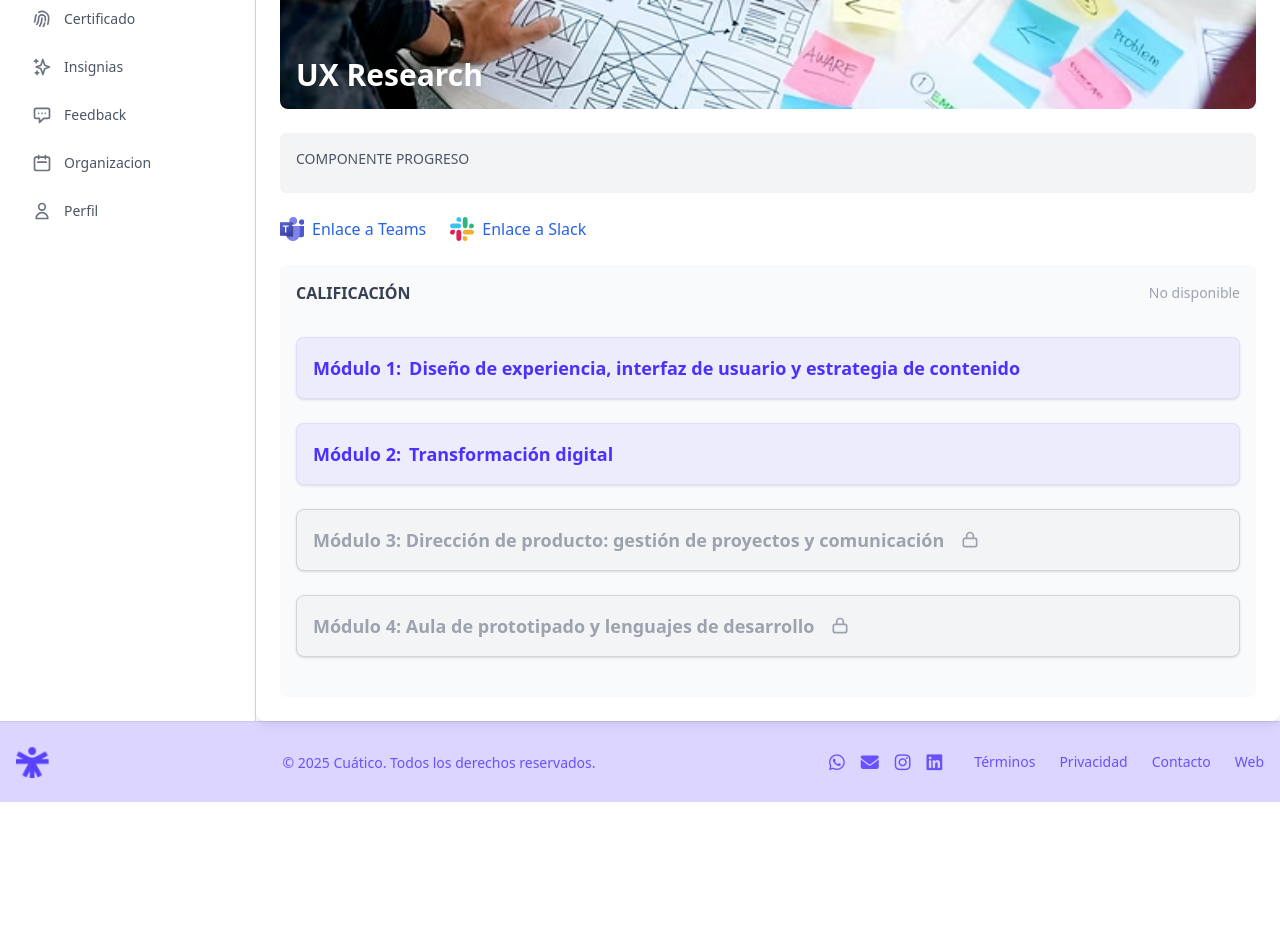
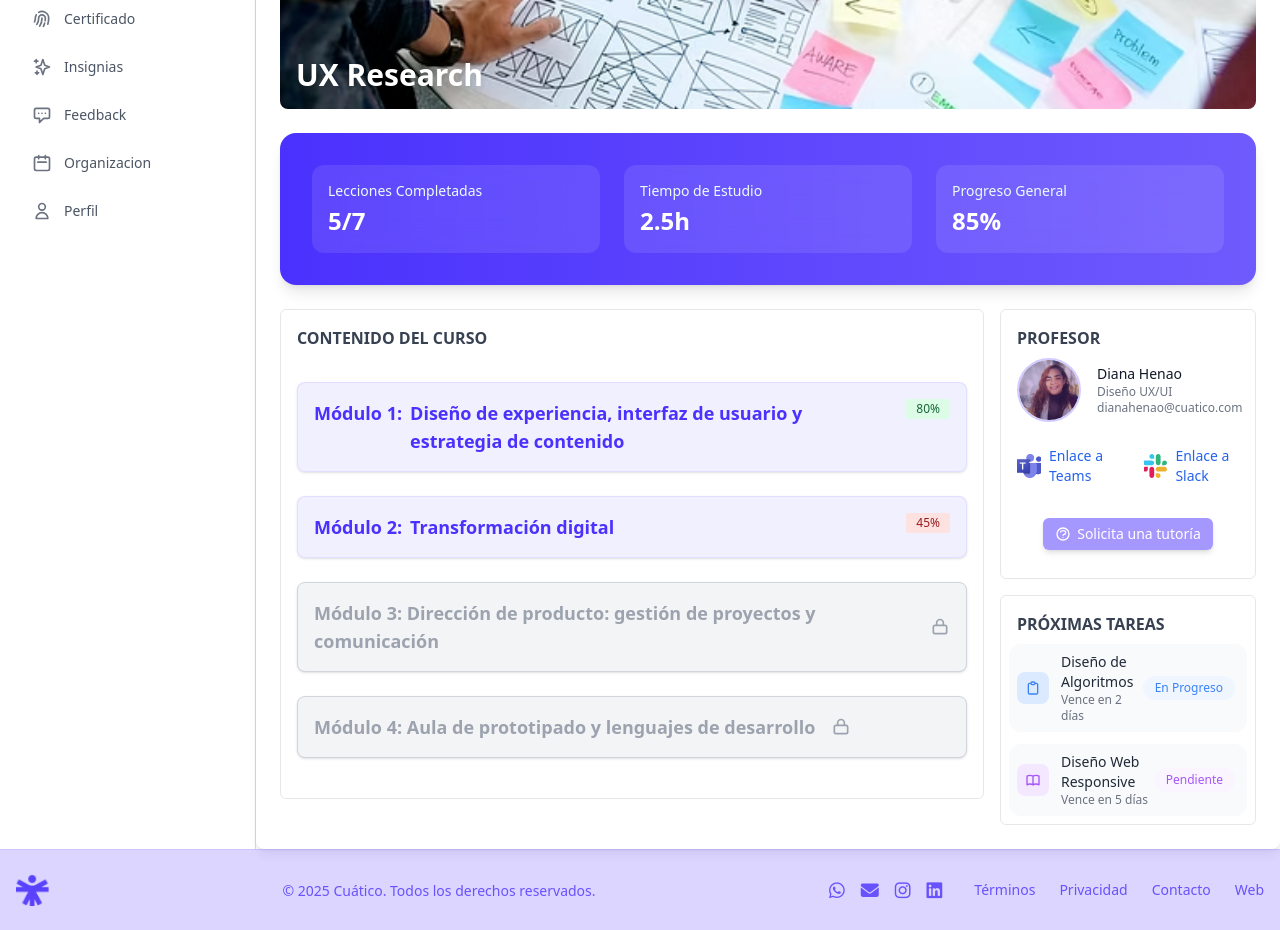
Before and after one commit to elurg/cuatico-dev, an Angular app in the folder cuatico-frontend/: page /cursos/1 in a window 1280 px wide. Shown: the part 220-1150 px from the top of the page. Before the commit the page ends 1022 px from the top, so only its background shows below. Built offline with nearby package versions, Linux system fonts and the light colour scheme.

Commit message:
Pantalla dentro de un curso mejorada

```diff
--- a/cuatico-frontend/src/app/components/course-id/course-id.html
+++ b/cuatico-frontend/src/app/components/course-id/course-id.html
@@ -13,39 +13,29 @@
       </h2>
     </div>
 
-    <div class="bg-gray-100 p-4 rounded-md">
-      <p class="text-gray-600 text-sm font-medium mb-2">COMPONENTE PROGRESO</p>
+    <div
+      class="mb-8 bg-gradient-to-r from-primario to-primario/80 rounded-2xl p-8 text-white shadow-lg relative overflow-hidden grid grid-cols-1 md:grid-cols-3 gap-6 mt-6"
+    >
+      <div class="bg-white/10 backdrop-blur-lg rounded-xl p-4">
+        <p class="text-emerald-50 text-sm">Lecciones Completadas</p>
+        <p class="text-2xl font-bold mt-1">5/7</p>
+      </div>
+      <div class="bg-white/10 backdrop-blur-lg rounded-xl p-4">
+        <p class="text-emerald-50 text-sm">Tiempo de Estudio</p>
+        <p class="text-2xl font-bold mt-1">2.5h</p>
+      </div>
+      <div class="bg-white/10 backdrop-blur-lg rounded-xl p-4">
+        <p class="text-emerald-50 text-sm">Progreso General</p>
+        <p class="text-2xl font-bold mt-1">85%</p>
+      </div>
     </div>
 
-    <div class="flex gap-6">
-      <a
-        href="#"
-        class="flex items-center gap-2 text-blue-600 font-medium hover:underline hover:text-blue-800 transition"
-      >
-        <img
-        src="./assets/teams.png"
-        alt="Icono de Teams"
-        class="w-6 h-6 object-cover"
-      />
-        Enlace a Teams
-      </a>
-      <a
-        href="#"
-        class="flex items-center gap-2 text-blue-600 font-medium hover:underline hover:text-blue-800 transition"
-      >
-        <img
-        src="./assets/slack.svg"
-        alt="Icono de Slack"
-        class="w-6 h-6 object-cover"
-      />
-        Enlace a Slack
-      </a>
-    </div>
-
-    <div class="bg-gray-50 p-4 rounded-md">
+    <div class="flex gap-4 items-start">
+      <div class="bg-white border border-gray-200 rounded-md p-4 flex-1">
         <div class="flex justify-between items-center mb-2">
-        <p class="text-gray-700 text-base font-semibold">CALIFICACIÓN</p>
-        <span class="text-gray-400 text-sm font-medium">No disponible</span>
+          <p class="text-gray-700 text-base font-semibold">
+            CONTENIDO DEL CURSO
+          </p>
         </div>
 
         <app-module
@@ -53,12 +43,14 @@
           titulo="Diseño de experiencia, interfaz de usuario y estrategia de contenido"
           [numero]="1"
           estado="habilitado"
+          [nota]="80"
         ></app-module>
         <app-module
           class="m-2"
           titulo="Transformación digital"
           [numero]="2"
           estado="habilitado"
+          [nota]="45"
         ></app-module>
         <app-module
           class="m-2"
@@ -73,5 +65,145 @@
           estado="deshabilitado"
         ></app-module>
       </div>
+
+      <div class="w-full sm:w-64 flex flex-col gap-4">
+        <!-- Bloque de información del profesor -->
+        <div class="bg-white border border-gray-200 rounded-md p-4 w-64">
+          <p class="text-gray-700 text-base font-semibold mb-2">PROFESOR</p>
+          <div class="flex items-center gap-4">
+            <img
+              src="./assets/Diana.png"
+              alt="Foto del profesor"
+              class="w-12 sm:w-16 h-12 sm:h-16 rounded-full border-2 border-secundario mb-4 sm:mb-0"
+            />
+            <div>
+              <p class="text-sm font-medium text-gray-900">Diana Henao</p>
+              <p class="text-xs text-gray-500">Diseño UX/UI</p>
+              <p class="text-xs text-gray-500">dianahenao&#64;cuatico.com</p>
             </div>
           </div>
+          <div class="flex gap-6 mt-6">
+            <a
+              href="#"
+              class="flex items-center gap-2 text-sm text-blue-600 font-medium hover:underline hover:text-blue-800 transition"
+            >
+              <img
+                src="./assets/teams.png"
+                alt="Icono de Teams"
+                class="w-6 h-6 object-cover"
+              />
+              Enlace a Teams
+            </a>
+            <a
+              href="#"
+              class="flex items-center gap-2 text-sm text-blue-600 font-medium hover:underline hover:text-blue-800 transition"
+            >
+              <img
+                src="./assets/slack.svg"
+                alt="Icono de Slack"
+                class="w-6 h-6 object-cover"
+              />
+              Enlace a Slack
+            </a>
+          </div>
+
+          <!-- Botón para solicitar tutoría -->
+          <div class="flex justify-center mt-6 sm:mt-8 mb-3">
+            <button
+              (click)="solicitarTutoria()"
+              class="bg-primario bg-opacity-50 text-white px-3 py-1.5 rounded-md shadow-md hover:bg-opacity-70 transition text-sm"
+            >
+              <span class="flex items-center gap-1.5">
+                <svg
+                  class="w-4 h-4"
+                  fill="none"
+                  stroke="currentColor"
+                  viewBox="0 0 24 24"
+                  xmlns="http://www.w3.org/2000/svg"
+                >
+                  <path
+                    stroke-linecap="round"
+                    stroke-linejoin="round"
+                    stroke-width="2"
+                    d="M8.228 9c.549-1.165 2.03-2 3.772-2 2.21 0 4 1.343 4 3 0 1.4-1.278 2.575-3.006 2.907-.542.104-.994.54-.994 1.093m0 3h.01M21 12a9 9 0 11-18 0 9 9 0 0118 0z"
+                  />
+                </svg>
+                <span class="hidden sm:inline">Solicita una tutoría</span>
+              </span>
+            </button>
+          </div>
+        </div>
+
+        <!-- Bloque tareas-->
+        <div class="bg-white border border-gray-200 rounded-md p-2 w-64">
+          <p class="text-gray-700 text-base font-semibold mb-2 ml-2 mt-2">
+            PRÓXIMAS TAREAS
+          </p>
+          <div class="space-y-3">
+            <div class="flex items-center pl-2 pr-3 py-2 bg-gray-50 rounded-xl">
+              <div
+                class="flex-shrink-0 w-8 h-8 bg-blue-100 rounded-lg flex items-center justify-center"
+              >
+                <svg
+                  class="w-4 h-4 text-blue-500"
+                  fill="none"
+                  viewBox="0 0 24 24"
+                  stroke="currentColor"
+                >
+                  <path
+                    stroke-linecap="round"
+                    stroke-linejoin="round"
+                    stroke-width="2"
+                    d="M9 5H7a2 2 0 00-2 2v12a2 2 0 002 2h10a2 2 0 002-2V7a2 2 0 00-2-2h-2M9 5a2 2 0 002 2h2a2 2 0 002-2M9 5a2 2 0 012-2h2a2 2 0 012 2"
+                  />
+                </svg>
+              </div>
+              <div class="ml-3">
+                <h3 class="text-sm font-medium text-gray-800">
+                  Diseño de Algoritmos
+                </h3>
+                <p class="text-xs text-gray-500">Vence en 2 días</p>
+              </div>
+              <span
+                class="ml-auto text-xs font-medium text-blue-500 bg-blue-50 px-3 py-1 rounded-full whitespace-nowrap"
+              >
+                En Progreso
+              </span>
+            </div>
+
+            <div class="flex items-center pl-2 pr-3 py-2 bg-gray-50 rounded-xl">
+              <div
+                class="flex-shrink-0 w-8 h-8 bg-purple-100 rounded-lg flex items-center justify-center"
+              >
+                <svg
+                  class="w-4 h-4 text-purple-500"
+                  fill="none"
+                  viewBox="0 0 24 24"
+                  stroke="currentColor"
+                >
+                  <path
+                    stroke-linecap="round"
+                    stroke-linejoin="round"
+                    stroke-width="2"
+                    d="M12 6.253v13m0-13C10.832 5.477 9.246 5 7.5 5S4.168 5.477 3 6.253v13C4.168 18.477 5.754 18 7.5 18s3.332.477 4.5 1.253m0-13C13.168 5.477 14.754 5 16.5 5c1.747 0 3.332.477 4.5 1.253v13C19.832 18.477 18.247 18 16.5 18c-1.746 0-3.332.477-4.5 1.253"
+                  />
+                </svg>
+              </div>
+              <div class="ml-3">
+                <h3 class="text-sm font-medium text-gray-800">
+                  Diseño Web Responsive
+                </h3>
+                <p class="text-xs text-gray-500">Vence en 5 días</p>
+              </div>
+              <span
+                class="ml-auto text-xs font-medium text-purple-500 bg-purple-50 px-3 py-1 rounded-full whitespace-nowrap"
+              >
+                Pendiente
+              </span>
+            </div>
+          </div>
+        </div>
+      </div>
+    </div>
+  </div>
+</div>
--- a/cuatico-frontend/src/app/components/course-id/course-id.ts
+++ b/cuatico-frontend/src/app/components/course-id/course-id.ts
@@ -7,5 +7,7 @@ import { Module } from '../../core/module/module';
   templateUrl: './course-id.html'
 })
 export class CourseId {
-
+solicitarTutoria(): void {
+    alert('¡Tutoría solicitada! Te contactaremos pronto.');
+  }
 }
--- a/cuatico-frontend/src/app/core/module/module.html
+++ b/cuatico-frontend/src/app/core/module/module.html
@@ -1,14 +1,33 @@
+<!-- Si el módulo está habilitado -->
 <button
   (click)="onClick()"
   *ngIf="estado === 'habilitado'"
-  class="w-full shadow rounded-lg p-4 border bg-secundario/30 border-secundario/50 hover:shadow-lg transition-all flex items-start gap-2"
+  class="w-full shadow rounded-lg p-4 border bg-secundario/30 border-secundario/50 hover:shadow-lg transition-all flex flex-col gap-2 items-start"
 >
-  <p class="text-lg font-bold text-primario whitespace-nowrap">
-    Módulo {{ numero }}:
-  </p>
-  <p class="text-lg text-left font-semibold text-primario flex-1">{{ titulo }}</p>
+  <div class="flex items-start gap-2 w-full">
+    <p class="text-lg font-bold text-primario whitespace-nowrap">
+      Módulo {{ numero }}:
+    </p>
+    <p class="text-lg text-left font-semibold text-primario flex-1">{{ titulo }}</p>
+
+    <!-- Nota -->
+    <ng-container *ngIf="nota !== undefined; else sinNota">
+      <span
+        class="text-xs font-medium px-2.5 py-0.5 rounded-sm"
+        [ngClass]="nota >= 50 ? 'bg-green-100 text-green-800' : 'bg-red-100 text-red-800'"
+      >
+        {{ nota }}%
+      </span>
+    </ng-container>
+    <ng-template #sinNota>
+      <span class="text-xs font-medium px-2.5 py-0.5 rounded-sm bg-gray-100 text-gray-800">
+        Sin nota
+      </span>
+    </ng-template>
+  </div>
 </button>
 
+<!-- Si el módulo está deshabilitado -->
 <div
   *ngIf="estado === 'deshabilitado'"
   class="shadow rounded-lg p-4 border bg-gray-100 border-gray-300 transition-all"
--- a/cuatico-frontend/src/app/core/module/module.ts
+++ b/cuatico-frontend/src/app/core/module/module.ts
@@ -11,6 +11,7 @@ export class Module {
   @Input() titulo!: string;
   @Input() numero!: number;
   @Input() estado!: 'habilitado'| 'deshabilitado';
+  @Input() nota?: number;
 
   constructor(private router: Router) {}
 
```
Lines whose indentation alone changed are shown as unchanged.
